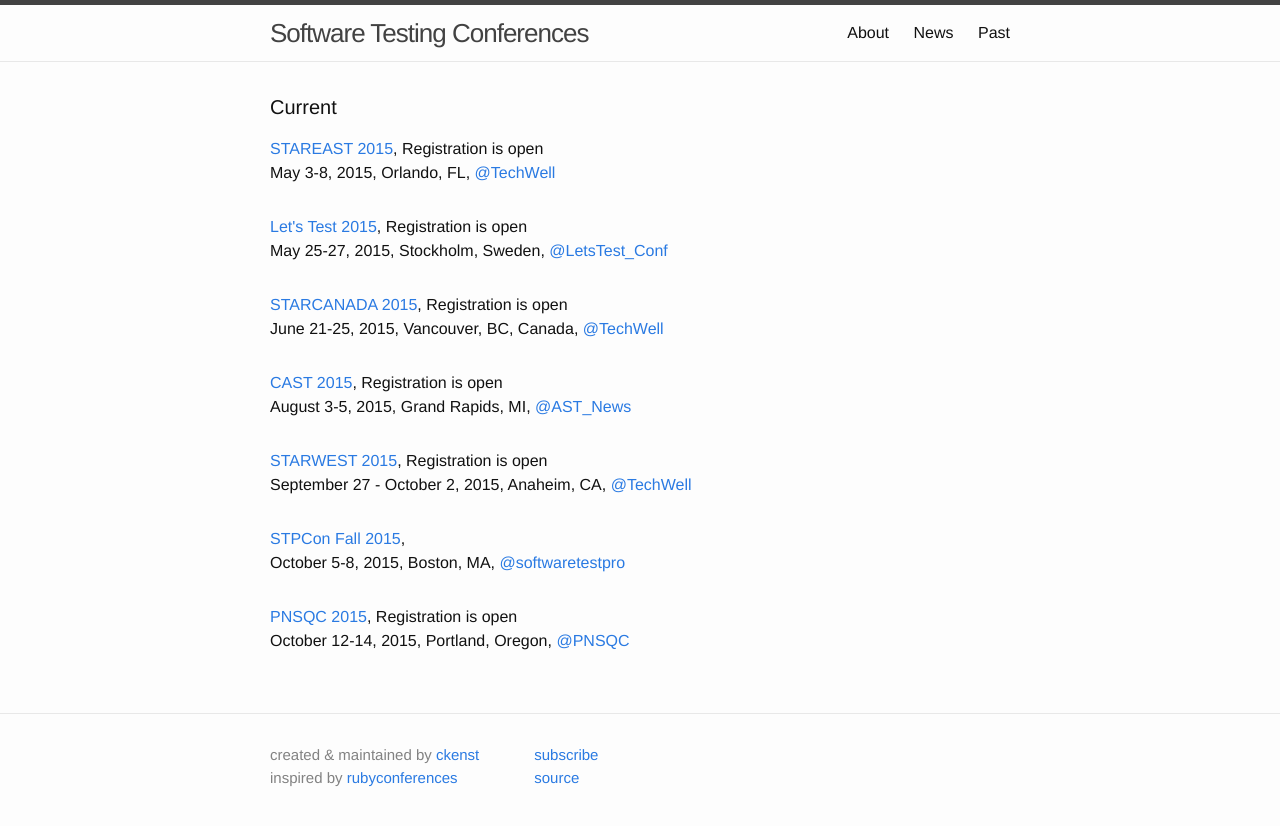
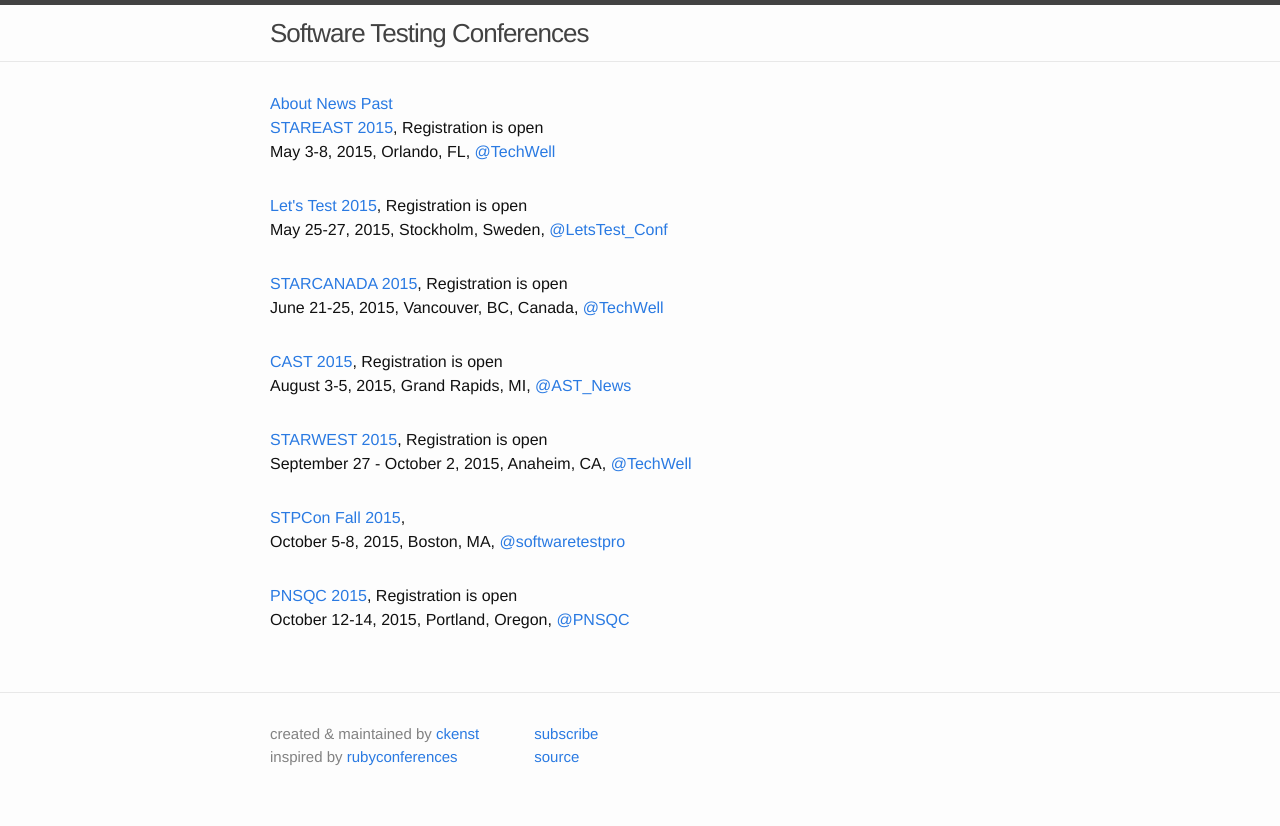
Before and after one commit to TestingConferences/testingconferences.github.io, a Jekyll site: the page built from index.html, in a window 1280 px wide. Shown: the top 826 px of the page. Built offline with Jekyll 4.4.1, drawn with Linux system fonts in a browser that asks for light colours.

Commit message:
working on the layout

```diff
--- /dev/null
+++ b/CNAME
@@ -0,0 +1 @@
+www.testingconferences.org
--- a/_includes/header.html
+++ b/_includes/header.html
@@ -12,14 +12,6 @@
           <path fill="#424242" d="M18,13.516C18,14.335,17.335,15,16.516,15H1.484C0.665,15,0,14.335,0,13.516l0,0 c0-0.82,0.665-1.484,1.484-1.484h15.031C17.335,12.031,18,12.696,18,13.516L18,13.516z"/>
         </svg>
       </a>
-
-      <div class="trigger">
-        {% for page in site.pages %}
-          {% if page.title %}
-          <a class="page-link" href="{{ page.url | prepend: site.baseurl }}">{{ page.title }}</a>
-          {% endif %}
-        {% endfor %}
-      </div>
     </nav>
 
   </div>
--- /dev/null
+++ b/_includes/nav.html
@@ -0,0 +1,8 @@
+
+    <div class="trigger">
+      {% for page in site.pages %}
+        {% if page.title %}
+        <a class="page-link" href="{{ page.url | prepend: site.baseurl }}">{{ page.title }}</a>
+        {% endif %}
+      {% endfor %}
+    </div>
--- a/_layouts/default.html
+++ b/_layouts/default.html
@@ -6,9 +6,9 @@
   <body>
 
     {% include header.html %}
-
     <div class="page-content">
       <div class="wrapper">
+        {% include nav.html %}
         {{ content }}
       </div>
     </div>
--- a/index.html
+++ b/index.html
@@ -3,8 +3,6 @@ layout: default
 ---
 
 <div class="home">
-
-  <h1 class="page-heading">Current</h1>
 
   <ul class="post-list">
     {% for current in site.data.current %}
--- a/past.md
+++ b/past.html
@@ -4,10 +4,11 @@ title: Past
 permalink: /past/
 ---
 
-<ul>
+<ul class="post-list">
 {% for past in site.data.past %}
   <li>
       <a href="{{past.url}}">{{ past.name }}</a>, {{ past.reg_phrase }},
+      <p>
       {{ past.dates }}, {{ past.location }}, <a href="https://www.twitter.com/{{past.twitter}}">@{{ past.twitter }}</a>, <a href="{{past.video_link}}">Event Videos</a>
   </li>
 
```
